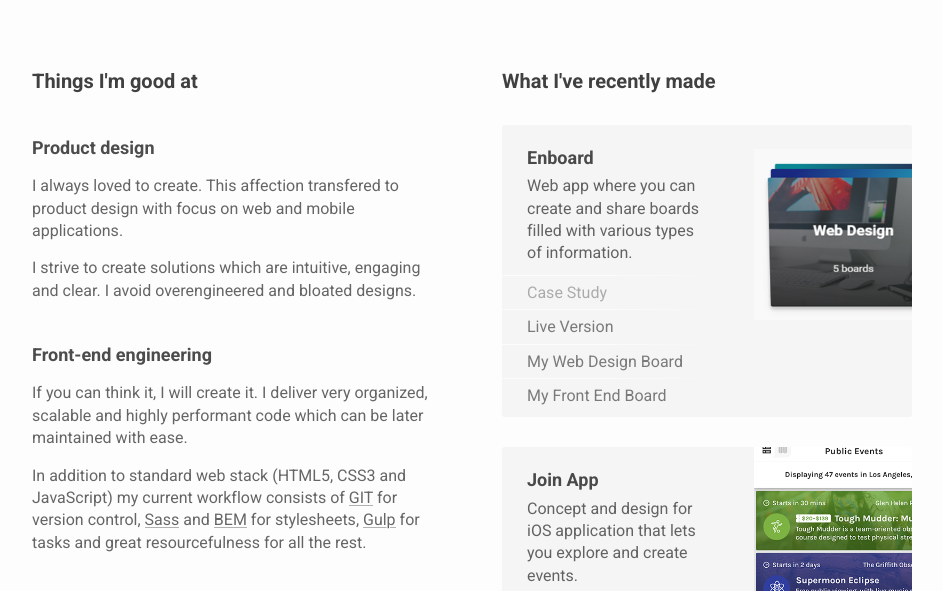
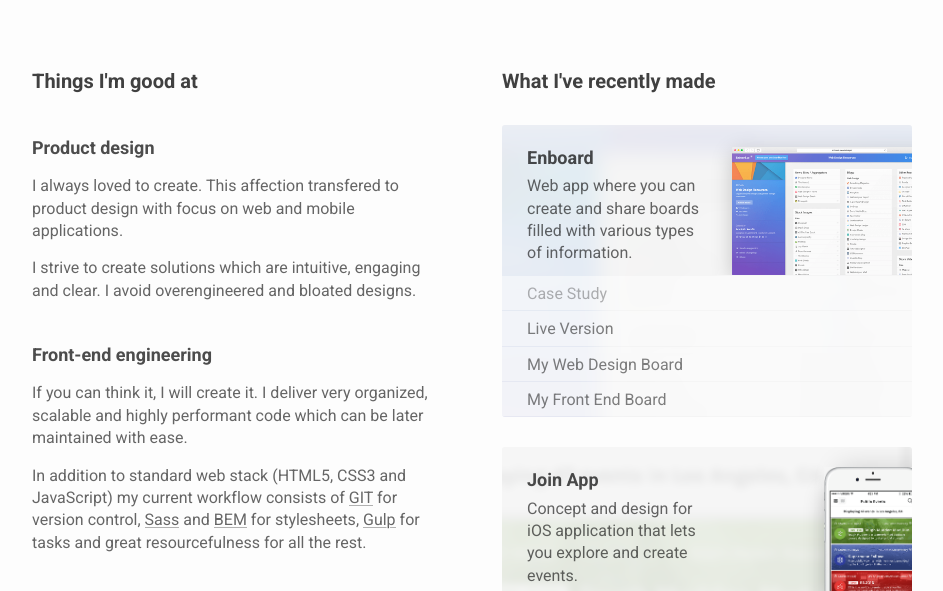
Before and after one commit to DominikSerafin/DominikSerafin.github.io, a website: page index.html in a window 1280 px wide. Shown: the part 156-747 px from the top of the page, without its empty margins (168-1111 px from the left). Drawn offline with Linux system fonts and the light colour scheme.

Commit message:
added good project images, improved rwd

```diff
--- a/index.html
+++ b/index.html
@@ -113,11 +113,12 @@
             <section class="layout__right">
                 <h2>What I've recently made</h2>
 
-                <div class="project" style="background-image:url('media/enb1.jpg');">
+                <div class="project project--enboard" s#tyle="background-image:url('media/enboard-webdesign-01-compressed.png');">
 
                     <div class="project__foreground">
                         <h3 class="project__title">Enboard</h3>
                         <p class="project__desc">Web app where you can create and share boards filled with various types of information.</p>
+                        <img class="project__image" src="media/enboard-webdesign-01-compressed.png" alt="">
                     </div>
 
                     <div class="project__link-wrapper">
@@ -137,14 +138,15 @@
                         <a class="project__link" target="_blank" href="http://enboard.co/frontend/">My Front End Board</a>
                     </div>
 
-                    <!--<img class="project__background" src="media/collections.png" alt="">-->
+                    <img class="project__background" src="media/enboard-webdesign-01-compressed.png" alt="">
                 </div>
 
-                <div class="project project--joinapp" style="background-image:url('media/EventsList-3-cards015@x1.png');">
+                <div class="project project--joinapp" s#tyle="background-image:url('media/joinapp-list-01-compressed.png');">
                     <div class="project__foreground">
 
                         <h3 class="project__title">Join App</h3>
                         <p class="project__desc">Concept and design for iOS application that lets you explore and create events.</p>
+                        <img class="project__image" src="media/joinapp-list-01-compressed.png" alt="">
 
                     </div>
 
@@ -161,6 +163,7 @@
                     </div>
 
 
+                    <img class="project__background" src="media/joinapp-list-01-compressed.png" alt="">
                 </div>
 
             </section>
--- a/static/css-source/styles/_project.scss
+++ b/static/css-source/styles/_project.scss
@@ -15,7 +15,7 @@ $project-bg-color: rgb(245,245,245);
     background-position: 120% 20%;
     position: relative;
     overflow: hidden;
-    padding-bottom: 5px;
+    padding-bottom: 1px;
     //border: 1px solid rgb(240,240,240);
 }
 
@@ -29,37 +29,45 @@ $project-bg-color: rgb(245,245,245);
     position: relative;
     z-index: 2;
     padding: 20px 200px 10px 25px;
+    overflow: hidden;
 }
 
 
 .project__title.project__title {
     margin: 0;
+    position: relative;
+    z-index: 3;
 
 }
 
 .project__desc.project__desc {
     margin: 0;
     margin-top: 5px;
+    position: relative;
+    z-index: 4;
 }
 
 
 .project__link-wrapper {
     //background-color: $project-bg-color;
+    background-color: rgba(white,.5);
     display: block;
     //border-top: 1px solid rgba(black,.04);
     padding: 2px 0 5px 25px;
-    margin-right: 200px;
+    //margin-right: 200px;
     position: relative;
-    &::before {
-        content: '';
-        position: absolute;
-        top: 0;
-        left: 0;
-        width: 100%;
-        display: block;
-        height: 1px;
-        background-image: linear-gradient( to left, transparent, rgba(253,253,253,.8) 50% );
-    }
+    z-index: 1;
+    margin-top: 1px;
+    //&::before {
+    //    content: '';
+    //    position: absolute;
+    //    top: 0;
+    //    left: 0;
+    //    width: 100%;
+    //    display: block;
+    //    height: 1px;
+    //    background-image: linear-gradient( to left, transparent, rgba(253,253,253,.8) 50% );
+    //}
 }
 
 .project__link.project__link {
@@ -125,28 +133,94 @@ $project-bg-color: rgb(245,245,245);
 }
 
 
+
+
+
+.project__image {
+    position: absolute;
+    z-index: 2;
+    height: auto;
+    width: auto;
+}
 .project__background {
     position: absolute;
-    top: 0;
-    left: 0;
-    width: 200%;
+    z-index: 0;
     height: auto;
-    filter: blur(10px);
-    z-index: 1;
-    opacity: .1;
+    width: auto;
 }
+
 
 
 /*------------------------------------*\
     states
 \*------------------------------------*/
 
+.project--enboard {
 
+    .project__image {
+        bottom: 0;
+        right: -40px;
+        width: 220px;
+        box-shadow: 0 5px 20px 0 rgba(black,.2);
+    }
+
+    .project__background {
+        top: -10%;
+        left: -25%;
+        width: 200%;
+        filter: blur(10px);
+        opacity: .1;
+    }
+}
+
+
+.project--joinapp {
+
+    .project__image {
+        top: 20px;
+        right: -10px;
+        height: 200px;
+        box-shadow: 0 25px 20px 0 rgba(black,.2), 15px 0px 25px 0 rgba(black,.15);
+    }
+
+    .project__background {
+        top: -100%;
+        left: -45%;
+        height: 500%;
+        filter: blur(4px);
+        opacity: .1;
+    }
+
+
+
+}
 
 
 /*------------------------------------*\
     media-queries
 \*------------------------------------*/
+
+
+
+
+
+
+@media screen and (max-width: 1000px) {
+
+
+    .project--enboard {
+
+        .project__image {
+            top: 20px;
+            bottom: none;
+        }
+
+    }
+
+
+}
+
+
 @media screen and (max-width: 500px) {
 
 
@@ -161,7 +235,11 @@ $project-bg-color: rgb(245,245,245);
 
     .project__link-wrapper {
         padding-left: 20px;
-        margin-right: 20px;
+        margin-right: 0;
+    }
+
+    .project__image {
+        display: none;
     }
 
 
```
Also changed, not shown: media/enboard-webdesign-01-compressed.png (added), media/joinapp-list-01-compressed.png (added), static/css/global.css, 1 other file.
